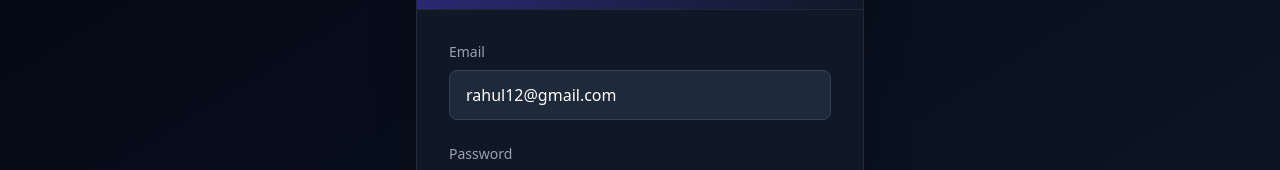
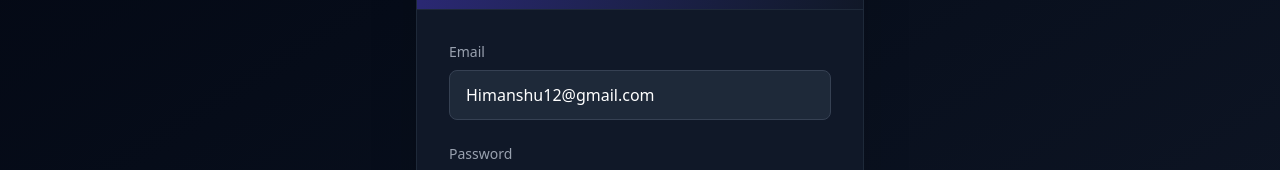
Before and after one commit to Himanshupanwarrr12/DevTinder-FR, a React (Vite) app: page /login in a window 1280 px wide. Shown: the part 328-498 px from the top of the page. Built offline with nearby package versions, Linux system fonts and the light colour scheme; no server answers.

Commit message:
clean the code

```diff
--- a/src/pages/Login.jsx
+++ b/src/pages/Login.jsx
@@ -7,8 +7,8 @@ import { baseUrl } from "../utils/constant";
 import { addUser } from "../features/userSlice";
 
 const Login = () => {
-  const [emailId, setEmailId] = useState("rahul12@gmail.com");
-  const [password, setPassword] = useState("Rahuldravid@12");
+  const [emailId, setEmailId] = useState("Himanshu12@gmail.com");
+  const [password, setPassword] = useState("Himanshuwar@12");
   const [showPassword, setShowPassword] = useState(false);
   const dispatch = useDispatch();
   const navigate = useNavigate();
```
